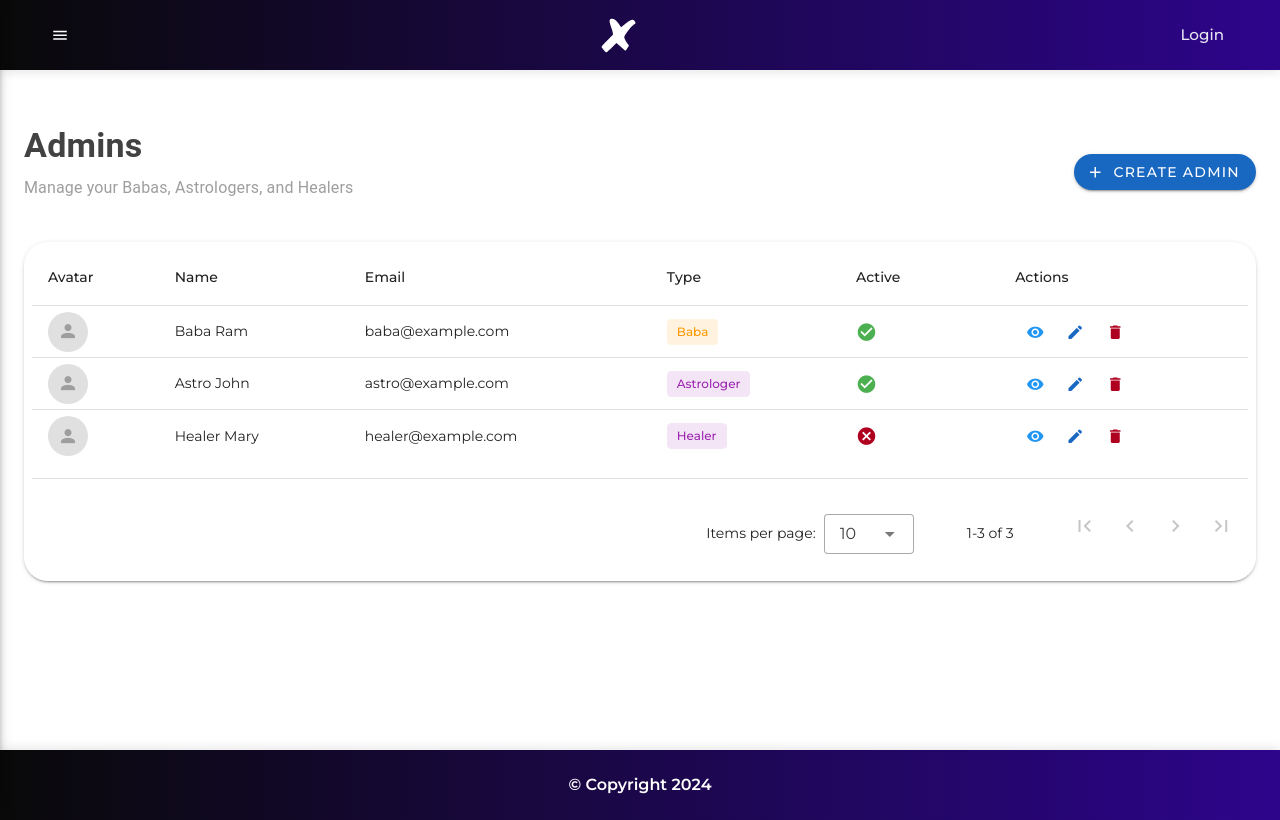
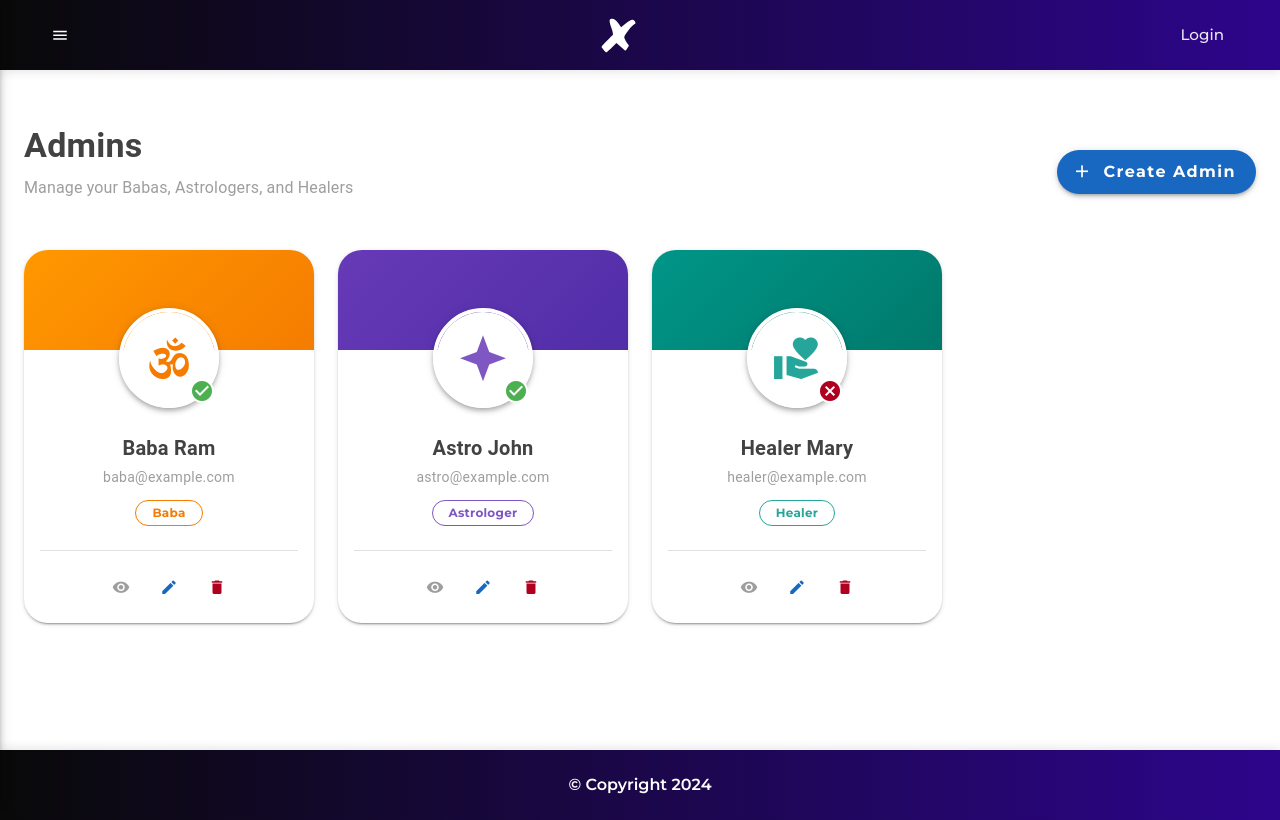
Before and after one commit to akashajaydev/Frotend_Main_APP, a Nuxt app: page / in a window 1280 px wide. Built offline with nearby package versions, Linux system fonts and the light colour scheme.

Commit message:
feat: add admin management page with listing, creation dialog, and individual admin cards.

```diff
--- a/pages/index.vue
+++ b/pages/index.vue
@@ -1,14 +1,5 @@
 <script setup lang="ts">
 import { ref } from 'vue'
-
-const headers = [
-  { title: 'Avatar', key: 'avatar', sortable: false },
-  { title: 'Name', key: 'name' },
-  { title: 'Email', key: 'email' },
-  { title: 'Type', key: 'type' },
-  { title: 'Active', key: 'active' },
-  { title: 'Actions', key: 'actions', sortable: false },
-]
 
 const admins = ref([
   { id: 1, name: 'Baba Ram', email: 'baba@example.com', type: 'Baba', active: true, avatar: '' },
@@ -25,6 +16,16 @@ const newAdmin = ref({
 })
 
 const adminTypes = ['Baba', 'Astrologer', 'Healer']
+
+// Helper for Role styling
+const getRoleTheme = (type: string) => {
+  switch (type) {
+    case 'Baba': return { color: 'orange-darken-2', gradient: 'linear-gradient(135deg, #FF9800, #F57C00)', icon: 'mdi-om' }
+    case 'Astrologer': return { color: 'deep-purple-lighten-1', gradient: 'linear-gradient(135deg, #673AB7, #512DA8)', icon: 'mdi-star-four-points' }
+    case 'Healer': return { color: 'teal-lighten-1', gradient: 'linear-gradient(135deg, #009688, #00796B)', icon: 'mdi-hand-heart' }
+    default: return { color: 'grey', gradient: 'linear-gradient(135deg, #757575, #616161)', icon: 'mdi-account' }
+  }
+}
 
 function createAdmin() {
   // Logic to create admin
@@ -55,96 +56,152 @@ function deleteAdmin(item: any) {
 
 <template>
   <v-container fluid class="pa-6">
-    <div class="d-flex justify-space-between align-center mb-6">
+    <div class="d-flex justify-space-between align-center mb-8">
       <div>
         <h1 class="text-h4 font-weight-bold text-grey-darken-3">Admins</h1>
         <p class="text-subtitle-1 text-grey">Manage your Babas, Astrologers, and Healers</p>
       </div>
-      <v-btn color="primary" prepend-icon="mdi-plus" rounded="xl" @click="openCreateDialog">
+      <v-btn
+        color="primary"
+        prepend-icon="mdi-plus"
+        rounded="xl"
+        size="large"
+        elevation="3"
+        @click="openCreateDialog"
+        class="text-none font-weight-bold"
+      >
         Create Admin
       </v-btn>
     </div>
 
-    <v-card elevation="2" rounded="xl">
-      <v-data-table
-        :headers="headers"
-        :items="admins"
-        class="pa-2"
-        hover
+    <v-row>
+      <v-col
+        v-for="admin in admins"
+        :key="admin.id"
+        cols="12"
+        sm="6"
+        md="4"
+        lg="3"
       >
-        <template v-slot:item.avatar="{ item }">
-          <v-avatar size="40" color="grey-lighten-2">
-            <v-img v-if="item.avatar" :src="item.avatar"></v-img>
-            <v-icon v-else icon="mdi-account" color="grey"></v-icon>
+        <v-hover v-slot="{ isHovering, props }">
+          <v-card
+            v-bind="props"
+            :elevation="isHovering ? 8 : 2"
+            class="admin-card pt-12 text-center"
+            rounded="xl"
+            :class="{ 'on-hover': isHovering }"
+          >
+            <!-- Colored Header/Top Bar -->
+            <div class="card-header-bg" :style="{ background: getRoleTheme(admin.type).gradient }"></div>
+
+            <!-- Avatar -->
+            <div class="avatar-wrapper">
+              <v-avatar size="100" class="elevation-4 border-white">
+                <v-img v-if="admin.avatar" :src="admin.avatar" cover></v-img>
+                <div v-else class="d-flex justify-center align-center w-100 h-100 bg-white">
+                   <v-icon :icon="getRoleTheme(admin.type).icon" size="50" :color="getRoleTheme(admin.type).color"></v-icon>
+                </div>
               </v-avatar>
-        </template>
+              <!-- Active Indicator -->
+              <v-icon
+                class="active-status-icon"
+                :icon="admin.active ? 'mdi-check-circle' : 'mdi-close-circle'"
+                :color="admin.active ? 'success' : 'error'"
+              ></v-icon>
+            </div>
 
-        <template v-slot:item.type="{ item }">
+            <!-- Content -->
+            <v-card-text class="mt-2">
+              <h3 class="text-h6 font-weight-bold text-grey-darken-3 mb-1">{{ admin.name }}</h3>
+              <p class="text-body-2 text-grey mb-3">{{ admin.email }}</p>
+
               <v-chip
-            :color="item.type === 'Baba' ? 'orange' : 'purple'"
+                :color="getRoleTheme(admin.type).color"
+                variant="outlined"
+                class="font-weight-bold px-4"
                 size="small"
-            label
-            variant="tonal"
-            class="font-weight-medium"
               >
-            {{ item.type }}
+                {{ admin.type }}
               </v-chip>
-        </template>
+            </v-card-text>
 
-        <template v-slot:item.active="{ item }">
-          <v-icon :icon="item.active ? 'mdi-check-circle' : 'mdi-close-circle'" :color="item.active ? 'success' : 'error'"></v-icon>
-        </template>
+            <v-divider class="mx-4 my-2"></v-divider>
 
-        <template v-slot:item.actions="{ item }">
-          <v-btn icon="mdi-eye" size="small" variant="text" color="info" @click="viewAdmin(item)"></v-btn>
-          <v-btn icon="mdi-pencil" size="small" variant="text" color="primary" @click="editAdmin(item)"></v-btn>
-          <v-btn icon="mdi-delete" size="small" variant="text" color="error" @click="deleteAdmin(item)"></v-btn>
-        </template>
-      </v-data-table>
+            <!-- Actions -->
+            <v-card-actions class="justify-center pb-4">
+               <v-btn icon size="small" variant="text" color="grey" @click="viewAdmin(admin)">
+                 <v-icon>mdi-eye</v-icon>
+                 <v-tooltip activator="parent" location="top">View Profile</v-tooltip>
+               </v-btn>
+               <v-btn icon size="small" variant="text" color="primary" @click="editAdmin(admin)">
+                 <v-icon>mdi-pencil</v-icon>
+                 <v-tooltip activator="parent" location="top">Edit</v-tooltip>
+               </v-btn>
+               <v-btn icon size="small" variant="text" color="error" @click="deleteAdmin(admin)">
+                 <v-icon>mdi-delete</v-icon>
+                 <v-tooltip activator="parent" location="top">Delete</v-tooltip>
+               </v-btn>
+            </v-card-actions>
           </v-card>
+        </v-hover>
+      </v-col>
+    </v-row>
 
     <!-- Create Admin Dialog -->
     <v-dialog v-model="createDialog" max-width="500px">
-      <v-card rounded="xl">
-        <v-card-title class="text-h5 pa-4 font-weight-bold">Create New Admin</v-card-title>
-        <v-card-text>
+      <v-card rounded="xl" class="pa-4">
+        <v-card-title class="text-h5 font-weight-bold text-center">Create New Admin</v-card-title>
+        <v-card-text class="mt-4">
           <v-form @submit.prevent="createAdmin">
             <v-text-field
               v-model="newAdmin.name"
-              label="Name"
+              label="Full Name"
+              prepend-inner-icon="mdi-account"
               variant="outlined"
-              density="comfortable"
+              rounded="lg"
               class="mb-2"
             ></v-text-field>
             <v-text-field
               v-model="newAdmin.email"
-              label="Email"
+              label="Email Address"
+              prepend-inner-icon="mdi-email"
               type="email"
               variant="outlined"
-              density="comfortable"
+              rounded="lg"
               class="mb-2"
             ></v-text-field>
             <v-select
               v-model="newAdmin.type"
               :items="adminTypes"
-              label="Role/Type"
+              label="Role"
+              prepend-inner-icon="mdi-badge-account"
               variant="outlined"
-              density="comfortable"
+              rounded="lg"
               class="mb-2"
             ></v-select>
              <v-text-field
               v-model="newAdmin.password"
               label="Password"
+              prepend-inner-icon="mdi-lock"
               type="password"
               variant="outlined"
-              density="comfortable"
+              rounded="lg"
             ></v-text-field>
           </v-form>
         </v-card-text>
-        <v-card-actions class="pa-4 pt-0">
-          <v-spacer></v-spacer>
-          <v-btn color="grey" variant="text" @click="createDialog = false">Cancel</v-btn>
-          <v-btn color="primary" variant="elevated" @click="createAdmin" rounded="lg">Create</v-btn>
+        <v-card-actions class="d-flex justify-space-between pt-4">
+          <v-btn color="grey-darken-1" size="large" variant="text" @click="createDialog = false">Cancel</v-btn>
+          <v-btn
+            color="primary"
+            size="large"
+            variant="flat"
+            rounded="lg"
+            class="px-8 font-weight-bold"
+            elevation="2"
+            @click="createAdmin"
+          >
+            Create
+          </v-btn>
         </v-card-actions>
       </v-card>
     </v-dialog>
@@ -155,4 +212,42 @@ function deleteAdmin(item: any) {
 .v-container {
     font-family: 'Montserrat', sans-serif;
 }
+
+.admin-card {
+    position: relative;
+    transition: all 0.3s ease-in-out;
+    background: white;
+    overflow: hidden;
+}
+
+.admin-card.on-hover {
+    transform: translateY(-8px);
+}
+
+.card-header-bg {
+    position: absolute;
+    top: 0;
+    left: 0;
+    width: 100%;
+    height: 100px;
+}
+
+.avatar-wrapper {
+    position: relative;
+    display: inline-block;
+    margin-top: 10px; /* Adjust to overlap correctly */
+}
+
+.border-white {
+    border: 4px solid white;
+}
+
+.active-status-icon {
+    position: absolute;
+    bottom: 5px;
+    right: 5px;
+    background: white;
+    border-radius: 50%;
+    border: 2px solid white;
+}
 </style>
```
Lines whose indentation alone changed are shown as unchanged.
